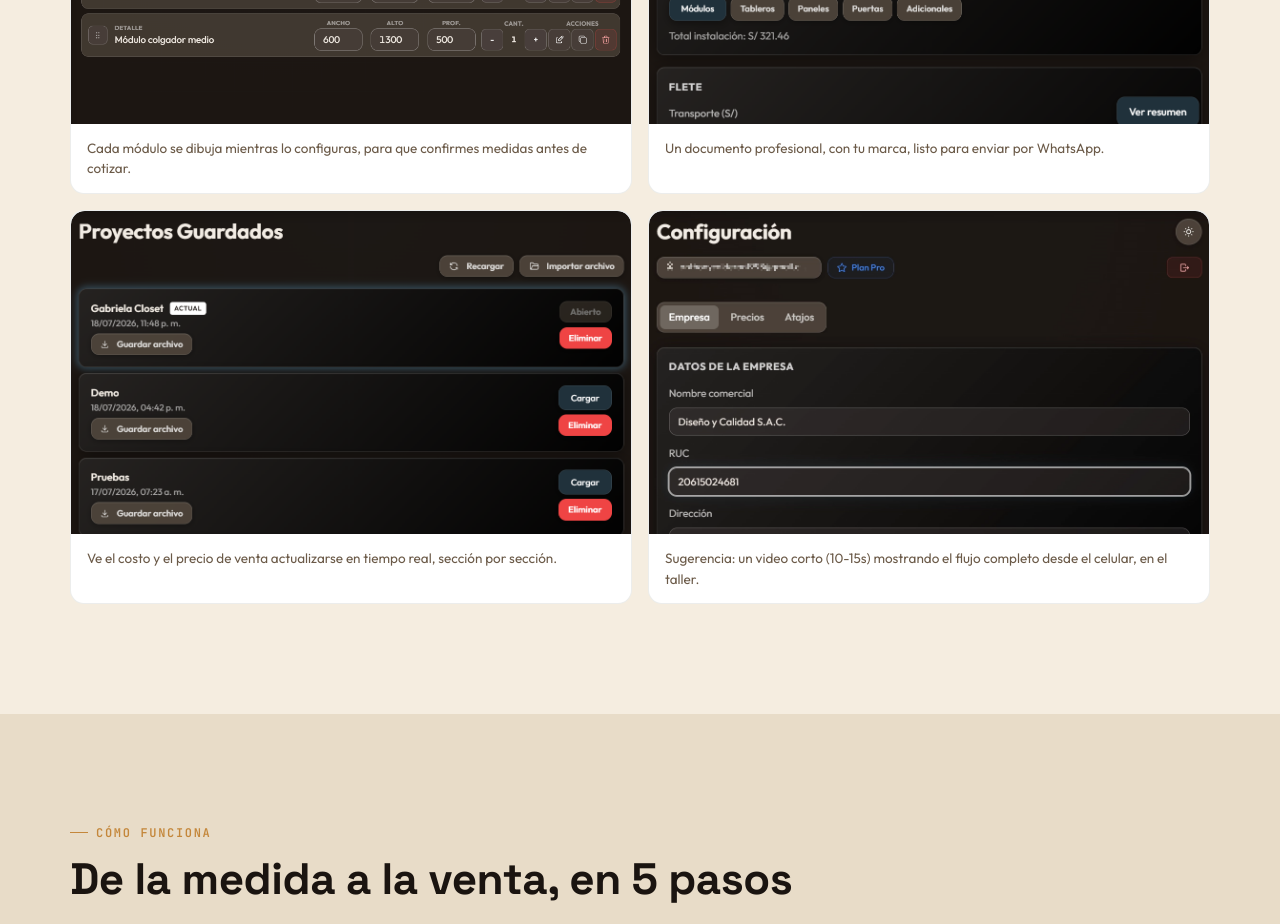
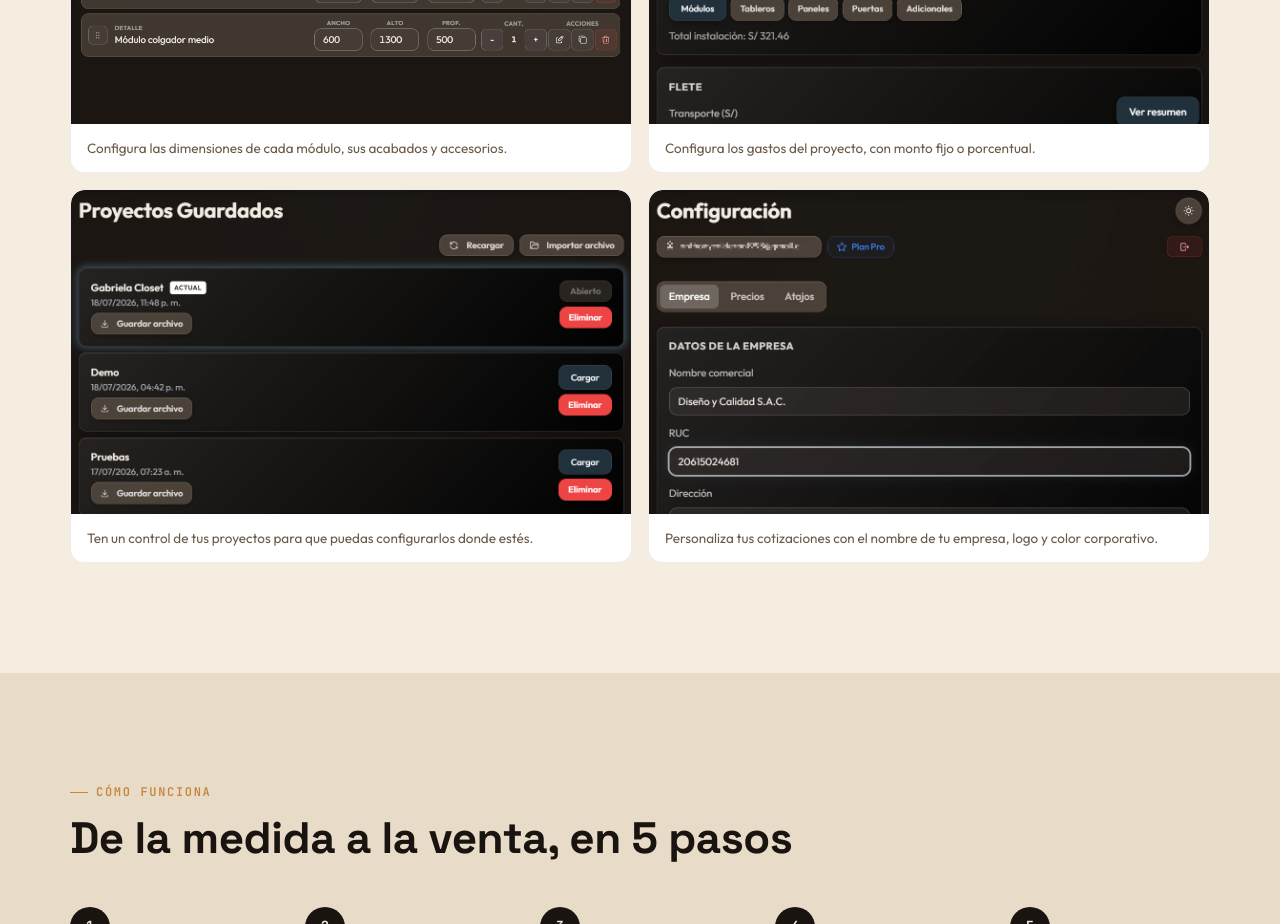
Before and after one commit to anthony-cs93/modulax-landing, a plain HTML site: page index.html in a window 1280 px wide. Shown: the part 2780-3704 px from the top of the page. Drawn offline with Linux system fonts and the light colour scheme.

Commit message:
Update gallery captions: modules, expenses, projects and company settings

```diff
--- a/index.html
+++ b/index.html
@@ -438,19 +438,19 @@ footer{background:#0C0806;color:#6E5A40;padding:40px 0;font-size:13px;}
     <div class="gallery-grid">
       <div class="gallery-item">
         <div class="gallery-shot"><img src="public/img/gallery/modulos.webp" alt="Módulos configurados en la app"></div>
-        <div class="gallery-cap">Cada módulo se dibuja mientras lo configuras, para que confirmes medidas antes de cotizar.</div>
+        <div class="gallery-cap">Configura las dimensiones de cada módulo, sus acabados y accesorios.</div>
       </div>
       <div class="gallery-item">
         <div class="gallery-shot"><img src="public/img/gallery/gastos.webp" alt="Desglose de gastos por sección"></div>
-        <div class="gallery-cap">Un documento profesional, con tu marca, listo para enviar por WhatsApp.</div>
+        <div class="gallery-cap">Configura los gastos del proyecto, con monto fijo o porcentual.</div>
       </div>
       <div class="gallery-item">
         <div class="gallery-shot"><img src="public/img/gallery/proyectos.webp" alt="Panel de resumen con desglose de costos"></div>
-        <div class="gallery-cap">Ve el costo y el precio de venta actualizarse en tiempo real, sección por sección.</div>
+        <div class="gallery-cap">Ten un control de tus proyectos para que puedas configurarlos donde estés.</div>
       </div>
       <div class="gallery-item">
         <div class="gallery-shot"><img src="public/img/gallery/configuracion.webp" alt="Vista de configuración de la app"></div>
-        <div class="gallery-cap">Sugerencia: un video corto (10-15s) mostrando el flujo completo desde el celular, en el taller.</div>
+        <div class="gallery-cap">Personaliza tus cotizaciones con el nombre de tu empresa, logo y color corporativo.</div>
       </div>
     </div>
   </div>
```
